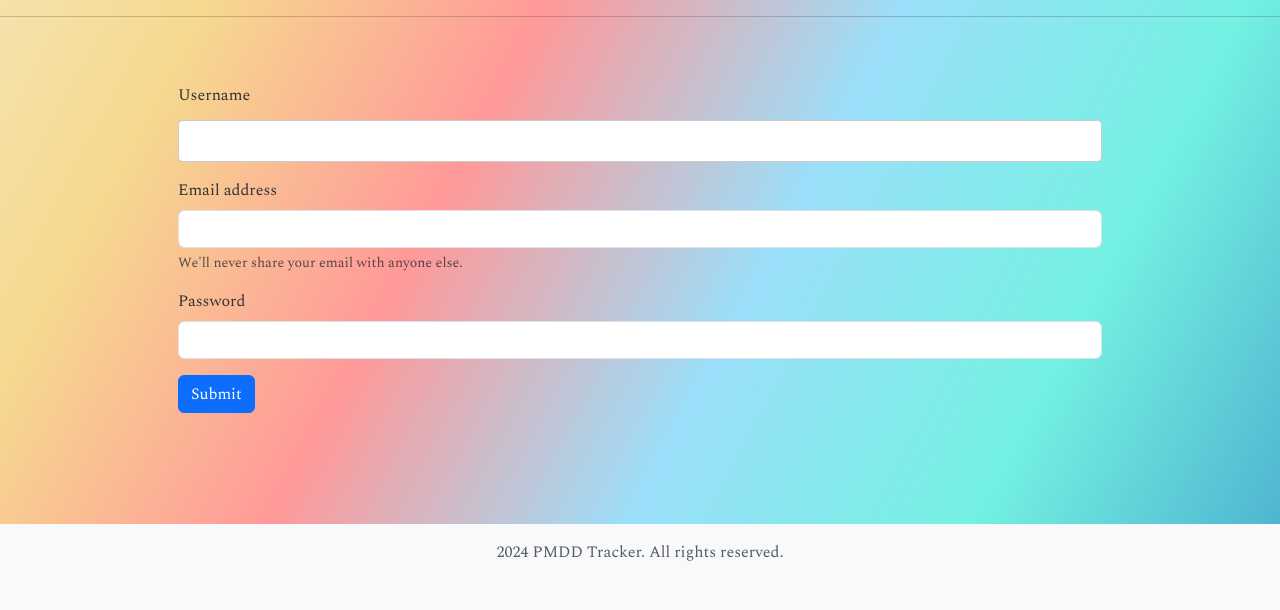
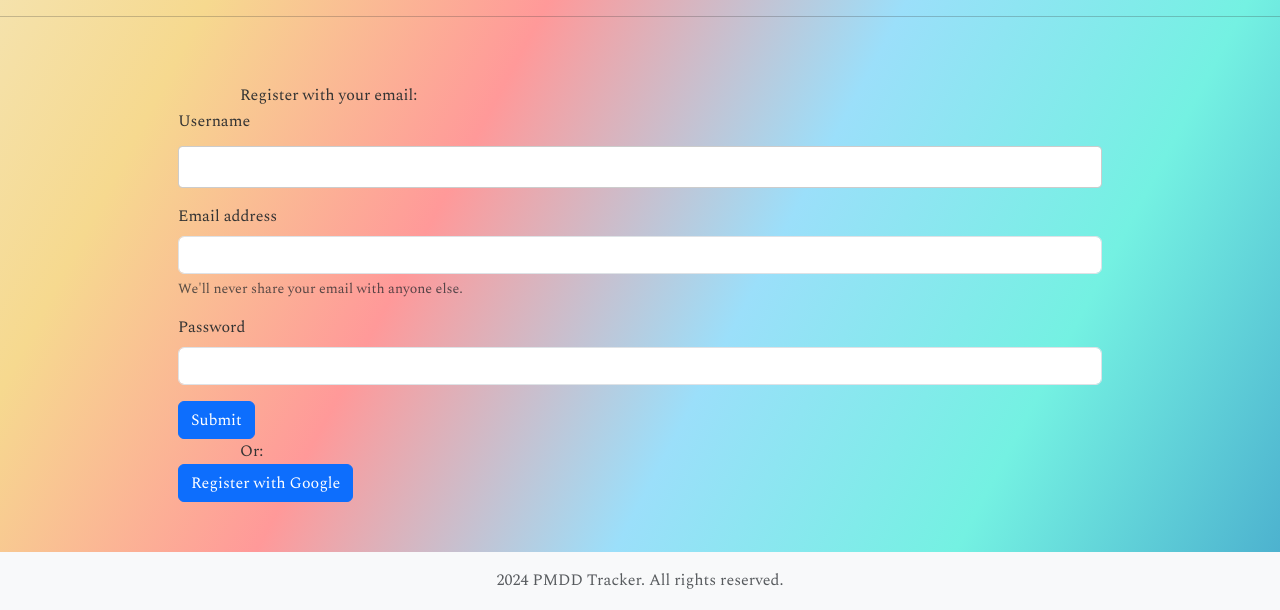
Before and after one commit to Leiracamera/clarityPMDD, a Node server app: page /new-user in a window 1280 px wide. Shown: the part 218-828 px from the top of the page. Before the commit the page ends 779 px from the top, so only its background shows below. Run offline with Node 20, Linux system fonts and the light colour scheme; data that the repository does not hold is empty; some libraries are stand-ins or nearby versions; some web fonts are replaced.

Commit message:
feat: Add Google OAuth Integration and Improve User Authentication Flow
- Integrated Google OAuth for user login and registration:
  - Set up Google OAuth strategy with `passport-google-oauth20`.
  - Added Google OAuth routes (`/auth/google` and `/auth/google/callback`) for authentication.
  - Configured callback URL and tested successful login/registration flow.

- Updated Database Structure:
  - Added `google_id` column to `users` table to store unique Google identifiers.
  - Allowed `password` column to be nullable for Google-authenticated users.
  - Ensured local users still require a password for account creation.

- Improved Error Handling and User Feedback:
  - Added checks to prevent duplicate accounts for emails registered via Google.
  - Provided user-friendly error messages with `failureFlash` for authentication failures.
  - Redirected users attempting to register with an existing email to the login page with a flash message.

- Enhanced User Experience:
  - Added "Login with Google" and "Register with Google" buttons on both the login and registration pages.
  - Styled buttons for a clearer login choice between Google and local authentication.

- Code and Structure Cleanup:
  - Organized middleware, route handling, and Passport strategies for better readability.
  - Documented key sections in code for future maintainability.

This commit finalizes the Google OAuth setup, ensuring a smooth and secure login experience for both Google and local users.

```diff
--- a/index.js
+++ b/index.js
@@ -9,6 +9,8 @@ import session from "express-session";
 import flash from "connect-flash";
 import passport from "passport";
 import {Strategy as LocalStrategy} from "passport-local";
+import { Strategy as GoogleStrategy } from 'passport-google-oauth20';
+
 
 
 
@@ -67,8 +69,27 @@ app.use((req, res, next) => {
     next();
 });
 
+// Middleware to set user data in `res.locals` for templates
+app.use((req, res, next) => {
+    res.locals.user = req.user || undefined;
+    console.log("User session set in locals:", res.locals.user);
+    next();
+});
+
+// Middleware to fetch and display affirmations from API
+app.use(async (req, res, next) => {
+    try {
+        const response = await axios.get("https://www.affirmations.dev/");
+        res.locals.quote = response.data.affirmation;
+    } catch (error) {
+        console.error("Error fetching the quote:", error.message);
+        res.locals.quote = "This, too, shall pass.";
+    }
+    next();
+});
+
 // Define and config Passport local strategy
-passport.use(new LocalStrategy({
+passport.use('local', new LocalStrategy({
     usernameField: 'email',
     passwordField: 'password'
 }, async (email, password, done) => {
@@ -89,6 +110,31 @@ passport.use(new LocalStrategy({
     }
 }));
 
+// Define and config Google OAuth Strategy
+passport.use('google', new GoogleStrategy ({
+    clientID: process.env.GOOGLE_CLIENT_ID,
+    clientSecret: process.env.GOOGLE_CLIENT_SECRET,
+    callbackURL: "/auth/google/callback"
+},
+async (accessToken, refreshToken, profile, done) => {
+    try {
+        const result = await db.query("SELECT * FROM users WHERE google_id = $1", [profile.id]);
+        let user = result.rows[0];
+
+        if (!user) {
+            const insertResult = await db.query(
+                `INSERT INTO users (username, email, google_id) VALUES ($1, $2, $3) RETURNING *`,
+                [profile.displayName, profile.emails[0].value, profile.id]
+            );
+            user = insertResult.rows[0];
+        }
+        return done(null, user);
+    } catch (error) {
+        return done(error);
+    }
+}
+));
+
 passport.serializeUser((user, done) => {
     done(null, user.user_id);
 });
@@ -101,25 +147,6 @@ passport.deserializeUser(async (id, done) => {
     } catch (error) {
         done(error);
     }
-});
-
-// Middleware to set user data in `res.locals` for templates
-app.use((req, res, next) => {
-        res.locals.user = req.user || undefined;
-        console.log("User session set in locals:", res.locals.user);
-        next();
-});
-
-// Middleware to fetch and display affirmations from API
-app.use(async (req, res, next) => {
-    try {
-        const response = await axios.get("https://www.affirmations.dev/");
-        res.locals.quote = response.data.affirmation;
-    } catch (error) {
-        console.error("Error fetching the quote:", error.message);
-        res.locals.quote = "This, too, shall pass.";
-    }
-    next();
 });
 
 // Define middleware functions to present access or ensure authentication
@@ -138,6 +165,99 @@ function ensureAuth(req, res, next) {
         res.redirect('/login');
     };
 };
+
+app.get('/login', preventLoginAccess, (req, res) => {
+    res.render("login");
+});
+
+app.post('/login', passport.authenticate('local', {
+    successRedirect: "/",
+    failureRedirect: "/login",
+    failureFlash: true
+}));
+
+app.get('/new-user', preventLoginAccess, (req, res) => {
+    res.render("new-user");
+});
+
+app.post('/new-user', async (req, res) => {
+    const { username, email, password } = req.body;
+    const hashedPassword = await bcrypt.hash(password, saltRounds);
+
+    if(!password) {
+        req.flash('error', 'Password is required to make an account');
+        return res.redirect('/new-user');
+    }
+
+    try {
+
+        const existingUser = await db.query("SELECT * FROM users WHERE email = $1", [email]);
+
+        if (existingUser.rows.length > 0) {
+            req.flash('error', 'An account with this email already exists. Please log in instead.');
+            return res.redirect('/login');
+        }
+
+        const result = await db.query(
+            `INSERT INTO users (username, email, password)
+             VALUES ($1, $2, $3) RETURNING *`,
+            [username, email, hashedPassword]
+        );
+
+        const user = result.rows[0];
+
+        req.login(user, (err) => {
+            if (err) {
+                console.error("Error logging in after registrations:", err);
+                req.flash("error", "Account created, please log in with your details.");
+                return res.redirect('/login');
+            }
+
+            req.flash("success", "Welcome! Your account has been created and you are now logged in.")
+            return res.redirect('/');
+        });
+
+      } catch (error) {
+        console.error("Error adding entry:", error);
+        req.flash("error", "An error occurred while creating the account.")
+        res.status(500).send("Error adding user");
+    }
+});
+
+app.get('/logout', (req, res, next) => {
+    req.logout((err) => {
+        if (err) {
+            console.error("Logout error:", err);
+            return next(err);
+        }
+        req.flash('success', 'You have logged out successfully.');
+        res.redirect('/login');
+    });
+});
+
+app.post('/logout', (req, res, next) => {
+    req.logout((err) => {
+        if (err) {
+            console.error("Logout error:", err);
+            return next(err);
+        }
+        req.flash('success', 'You have logged out successfully.');
+        res.redirect('/login');
+    });
+});
+
+// Google OAuth login routes
+app.get('/auth/google', passport.authenticate('google', {
+    scope: ['profile', 'email']
+}));
+
+//Google OAuth callback route
+app.get('/auth/google/callback', passport.authenticate('google', {
+    failureRedirect: '/login',
+    failureFlash: 'Google authentication failed. Please try again.'
+}), (req, res) => {
+    res.redirect('/');
+});
 
 app.get("/", (req, res) => {
 
@@ -290,74 +410,6 @@ app.get('/analytics', ensureAuth, async (req, res) => {
     }
 });
 
-app.get('/new-user', preventLoginAccess, (req, res) => {
-    res.render("new-user");
-});
-
-app.post('/new-user', async (req, res) => {
-    const { username, email, password } = req.body;
-    const hashedPassword = await bcrypt.hash(password, saltRounds);
-
-    try {
-        const result = await db.query(
-            `INSERT INTO users (username, email, password)
-             VALUES ($1, $2, $3) RETURNING *`,
-            [username, email, hashedPassword]
-        );
-
-        const user = result.rows[0];
-
-        req.login(user, (err) => {
-            if (err) {
-                console.error("Error logging in after registrations:", err);
-                req.flash("error", "Account created, please log in with your details.");
-                return res.redirect('/login');
-            }
-
-            req.flash("success", "Welcome! Your account has been created and you are now logged in.")
-            return res.redirect('/');
-        });
-
-      } catch (error) {
-        console.error("Error adding entry:", error);
-        req.flash("error", "An error occurred while creating the account.")
-        res.status(500).send("Error adding user");
-    }
-});
-
-
-app.get('/login', preventLoginAccess, (req, res) => {
-    res.render("login");
-});
-
-app.post('/login', passport.authenticate('local', {
-    successRedirect: "/",
-    failureRedirect: "/login",
-    failureFlash: true
-}));
-
-app.get('/logout', (req, res, next) => {
-    req.logout((err) => {
-        if (err) {
-            console.error("Logout error:", err);
-            return next(err);
-        }
-        req.flash('success', 'You have logged out successfully.');
-        res.redirect('/login');
-    });
-});
-
-app.post('/logout', (req, res, next) => {
-    req.logout((err) => {
-        if (err) {
-            console.error("Logout error:", err);
-            return next(err);
-        }
-        req.flash('success', 'You have logged out successfully.');
-        res.redirect('/login');
-    });
-});
-
 app.use((req, res) => {
     res.status(404).render('404', { title: "Page Not Found" });
 });
--- a/package.json
+++ b/package.json
@@ -21,6 +21,7 @@
     "express-ejs-layouts": "^2.5.1",
     "express-session": "^1.18.1",
     "passport": "^0.7.0",
+    "passport-google-oauth20": "^2.0.0",
     "passport-local": "^1.0.0",
     "pg": "^8.13.1"
   }
--- a/views/layouts/layout.ejs
+++ b/views/layouts/layout.ejs
@@ -20,13 +20,13 @@
 
     <main>
         <!-- Flash Messages -->
-        <% if (successMessage.length > 0) { %>
+        <% if (successMessage && successMessage.length > 0) { %>
             <div class="alert alert-success">
                 <%= successMessage %>
             </div>
         <% } %>
 
-        <% if (errorMessage.length > 0) { %>
+        <% if (errorMessage && errorMessage.length > 0) { %>
             <div class="alert alert-danger">
                 <%= errorMessage %>
             </div>
--- a/views/login.ejs
+++ b/views/login.ejs
@@ -9,3 +9,8 @@
     </div>
     <button type="submit" class="btn btn-primary">Login</button>
 </form>
+
+<!-- Login with Google button -->
+<a href="/auth/google" class="btn btn-primary">
+    <i class="fab fa-google"></i> Login with Google
+</a>
--- a/views/new-user.ejs
+++ b/views/new-user.ejs
@@ -1,3 +1,5 @@
+
+<p>Register with your email:</p>
 <form action="/new-user" method="POST">
     <div class="mb-3">
         <!-- Username -->
@@ -18,3 +20,9 @@
     <!-- Submit button -->
     <button type="submit" class="btn btn-primary">Submit</button>
   </form>
+
+  <p>Or:</p>
+  <!-- Register with Google button -->
+<a href="/auth/google" class="btn btn-primary">
+  <i class="fab fa-google"></i> Register with Google
+</a>
```
Also changed, not shown: 1 other file.
